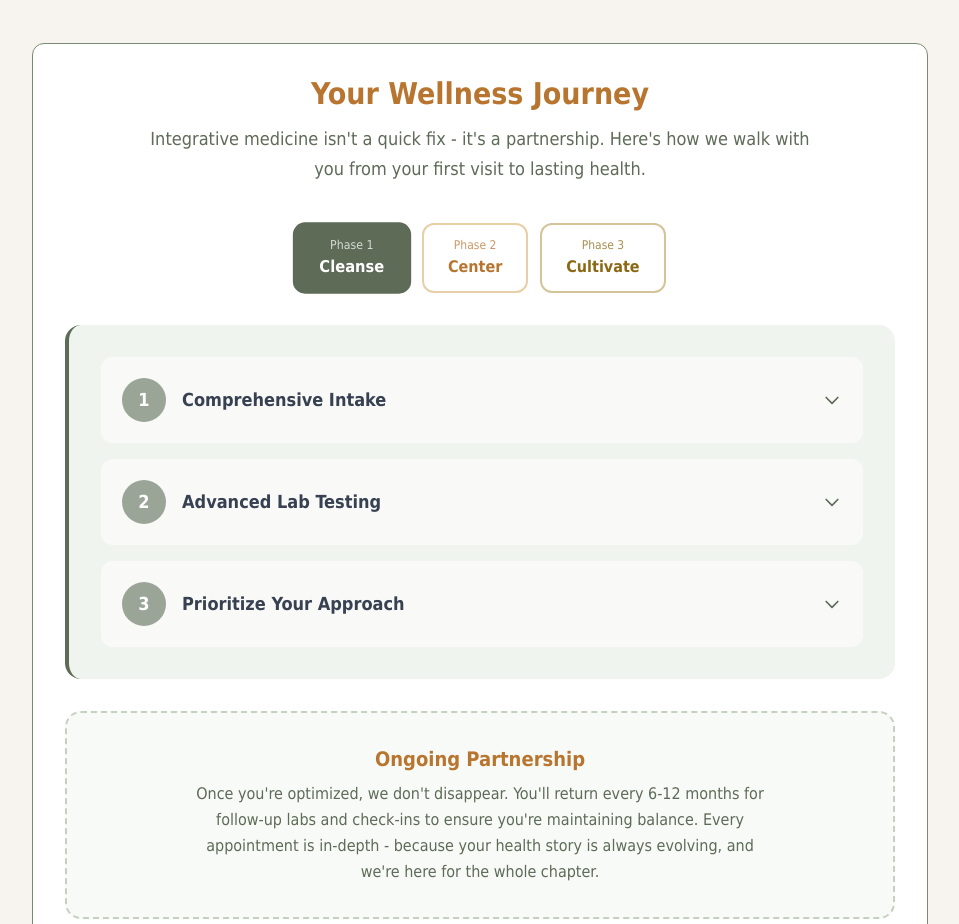
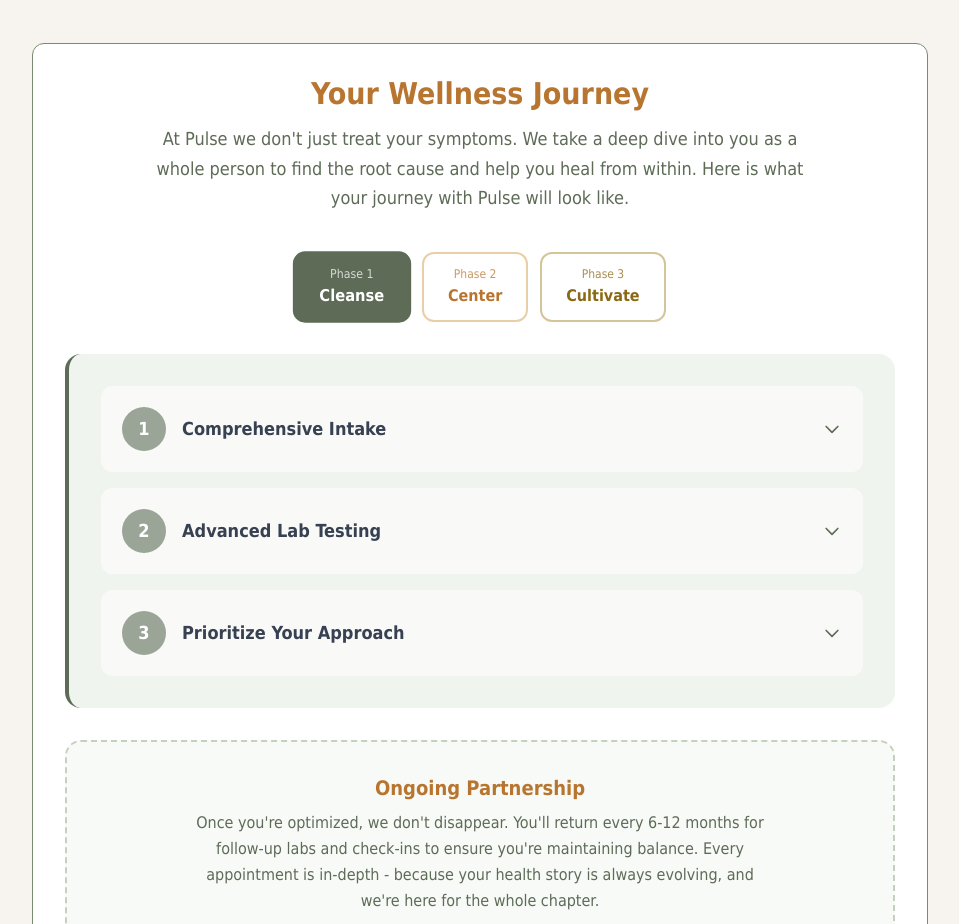
Before and after one commit to allyynorton/pulse-clinic, a Next.js app: page /About in a window 1280 px wide. Shown: the part 2400-3324 px from the top of the page, without its empty margins (160-1119 px from the left). Built offline with nearby package versions, Linux system fonts and the light colour scheme; no server answers.

Commit message:
Update wellness journey subtitle text

```diff
--- a/src/components/TreatmentJourney.tsx
+++ b/src/components/TreatmentJourney.tsx
@@ -123,7 +123,7 @@
           className="text-base sm:text-lg max-w-2xl mx-auto leading-relaxed"
           style={{ color: "#5d6b57" }}
         >
-          {"Integrative medicine isn't a quick fix - it's a partnership. Here's how we walk with you from your first visit to lasting health."}
+          {"At Pulse we don't just treat your symptoms. We take a deep dive into you as a whole person to find the root cause and help you heal from within. Here is what your journey with Pulse will look like."}
         </p>
       </div>
 
```
